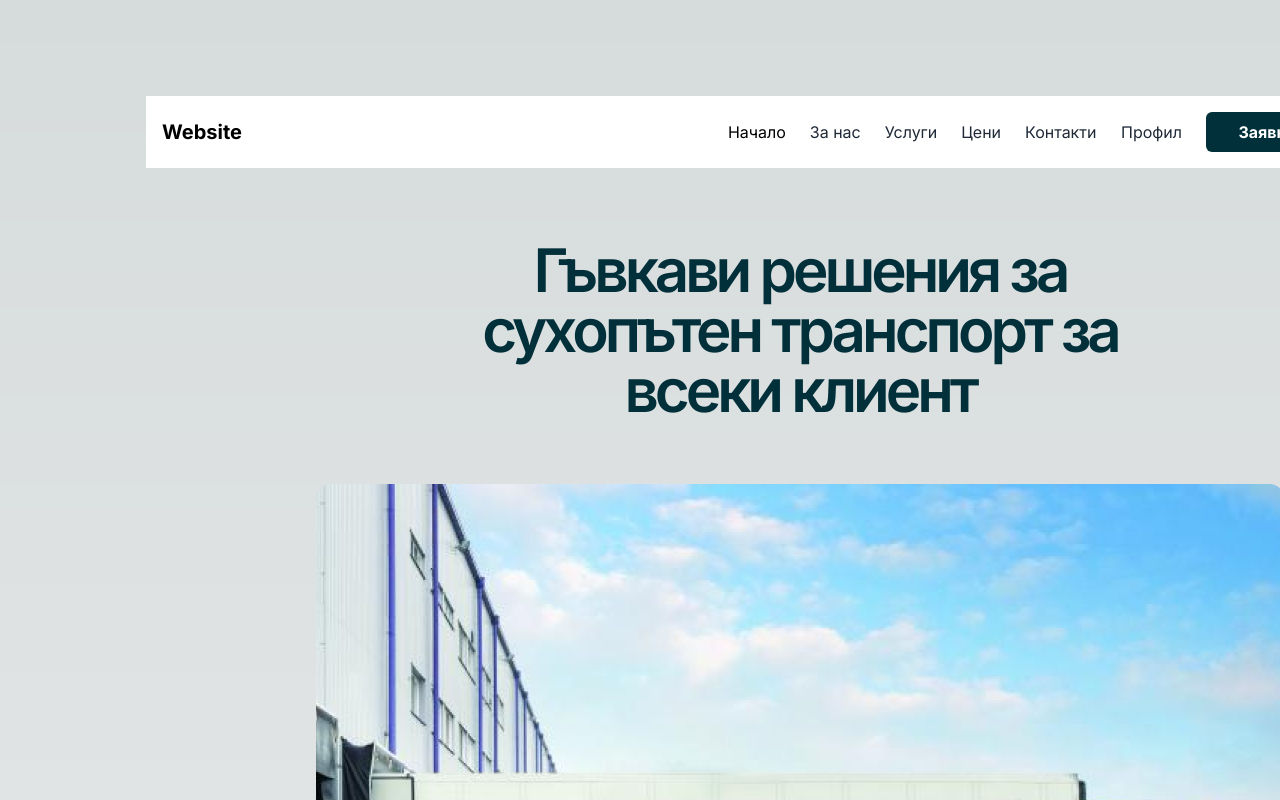
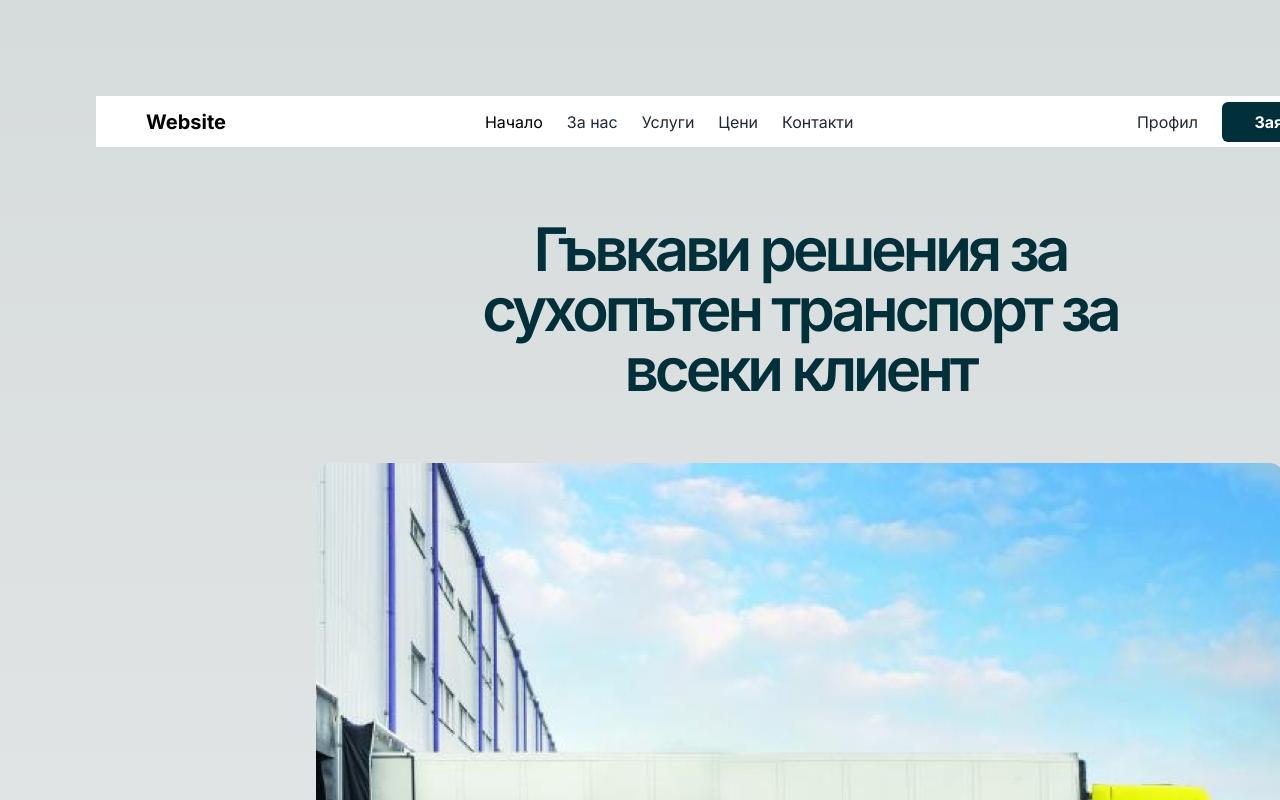
Before and after one commit to lyklecharova/Zing7, a Next.js app in the folder task1c/: page / in a window 1280 px wide. Shown: the top 800 px of the page. Built offline with nearby package versions, Linux system fonts and the light colour scheme.

Commit message:
Update Header.tsx

```diff
--- a/task1c/src/components/Header/Header.tsx
+++ b/task1c/src/components/Header/Header.tsx
@@ -1,11 +1,11 @@
 export const Header = () => {
   return (
-    <nav className="bg-white p-4" style={{ width: "1308px", height: '51'}}>
-      <div className="flex items-center justify-between">
+    <nav className="bg-white p-4 flex justify-center" style={{ width: "100%", height: '51px'}}>
+      <div className="flex items-center justify-between" style={{ width: "1308px"}}>
         <div className="flex items-center">
-        <h1 className="text-custom-color text-xl font-bold"
-            style={{textAlign: 'left', lineHeight: '140%', verticalAlign: 'middle'}}>Website</h1>
-
+          <h1 className="text-custom-color text-xl font-bold" style={{ lineHeight: '140%', verticalAlign: 'middle'}}>
+            Website
+          </h1>
         </div>
         <ul className="flex items-center">
           <li className="mr-6">
@@ -23,15 +23,16 @@ export const Header = () => {
           <li className="mr-6">
             <a href="#" className="text-gray-800 hover:text-gray-300">Контакти</a>
           </li>
+        </ul>
+        <div className="flex items-center">
           <button className="mr-6" style={{ width: "62px", height: '27px'}}>
             <a href="#" className="text-gray-800 hover:text-gray-300">Профил</a>
           </button>
-              <li>
           <button className="bg-blue-500 hover:bg-blue-700 text-white font-bold py-2 px-8 rounded-md"
-                style={{ backgroundColor: '#01303A'}}>Заявка за препратка
+            style={{ backgroundColor: '#01303A'}}>
+            Заявка за препратка
           </button>
-              </li>
-        </ul>
+        </div>
       </div>
     </nav>
   );
```
Lines whose indentation alone changed are shown as unchanged.
